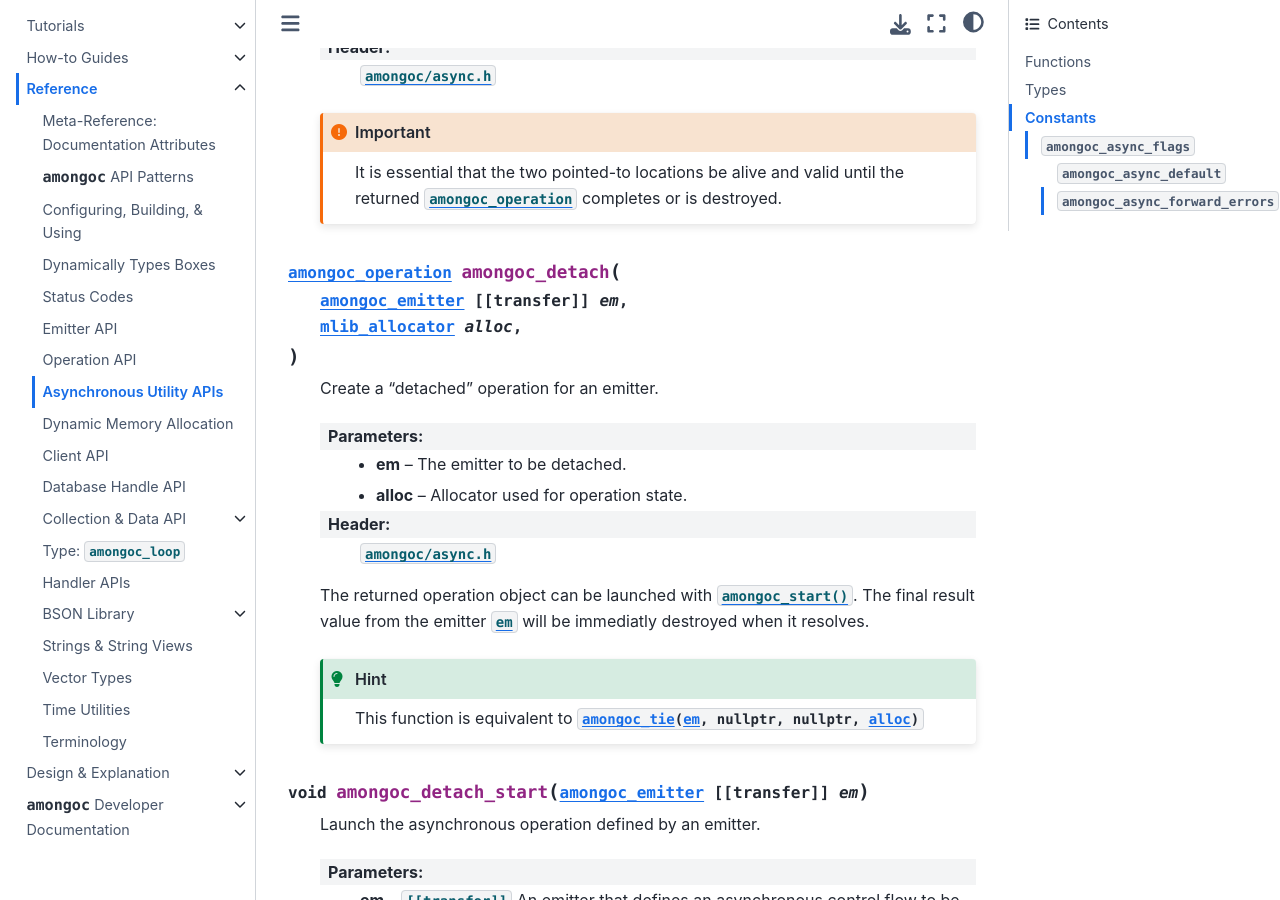
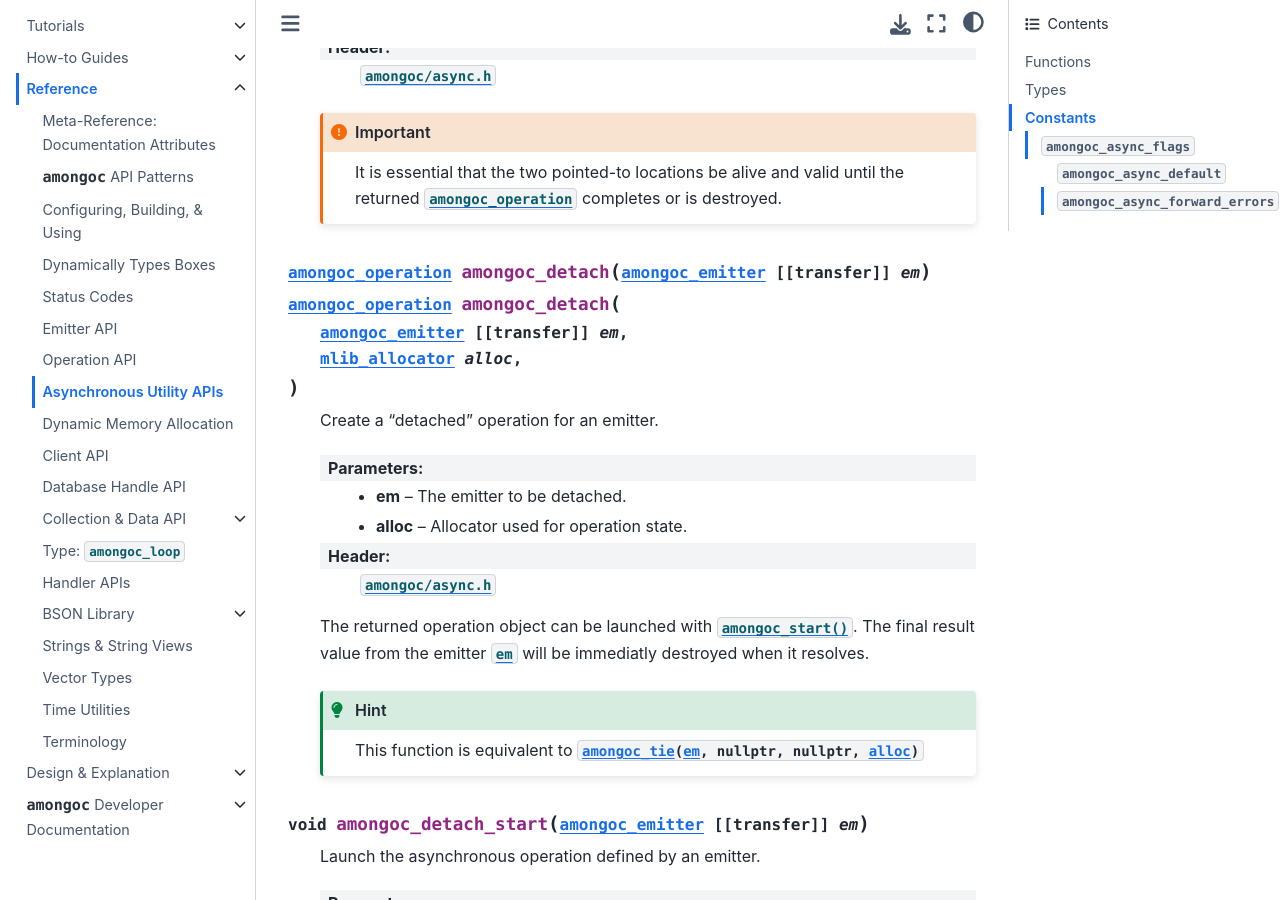
Before and after one commit to mongodb-labs/mongo-c-driver-async, a Sphinx documentation site: the page built from docs/ref/async.rst, in a window 1280 px wide and 900 px high, scrolled down 9053 px. Built offline with Sphinx 7.4.7 and the Sphinx Book theme 1.1.4, drawn with Linux system fonts in a browser that asks for light colours.

Commit message:
Allow omitting alloc arg in detach()

```diff
--- a/docs/ref/async.rst
+++ b/docs/ref/async.rst
@@ -273,7 +273,9 @@ Other
     the returned `amongoc_operation` completes or is destroyed.
 
 
-.. function:: amongoc_operation amongoc_detach(amongoc_emitter [[transfer]] em, mlib_allocator alloc)
+.. function::
+  amongoc_operation amongoc_detach(amongoc_emitter [[transfer]] em)
+  amongoc_operation amongoc_detach(amongoc_emitter [[transfer]] em, mlib_allocator alloc)
 
   Create a "detached" operation for an emitter.
 
```
Also changed, not shown: 1 other file.
